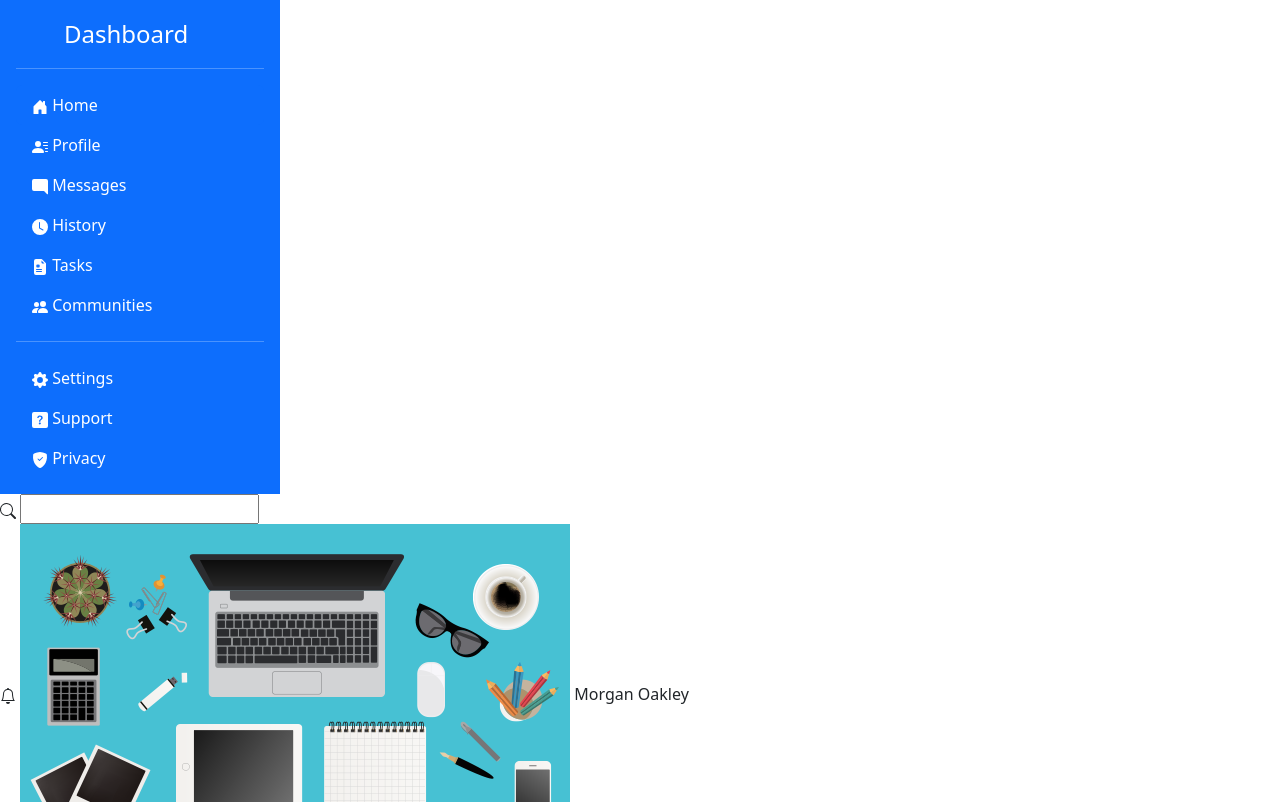
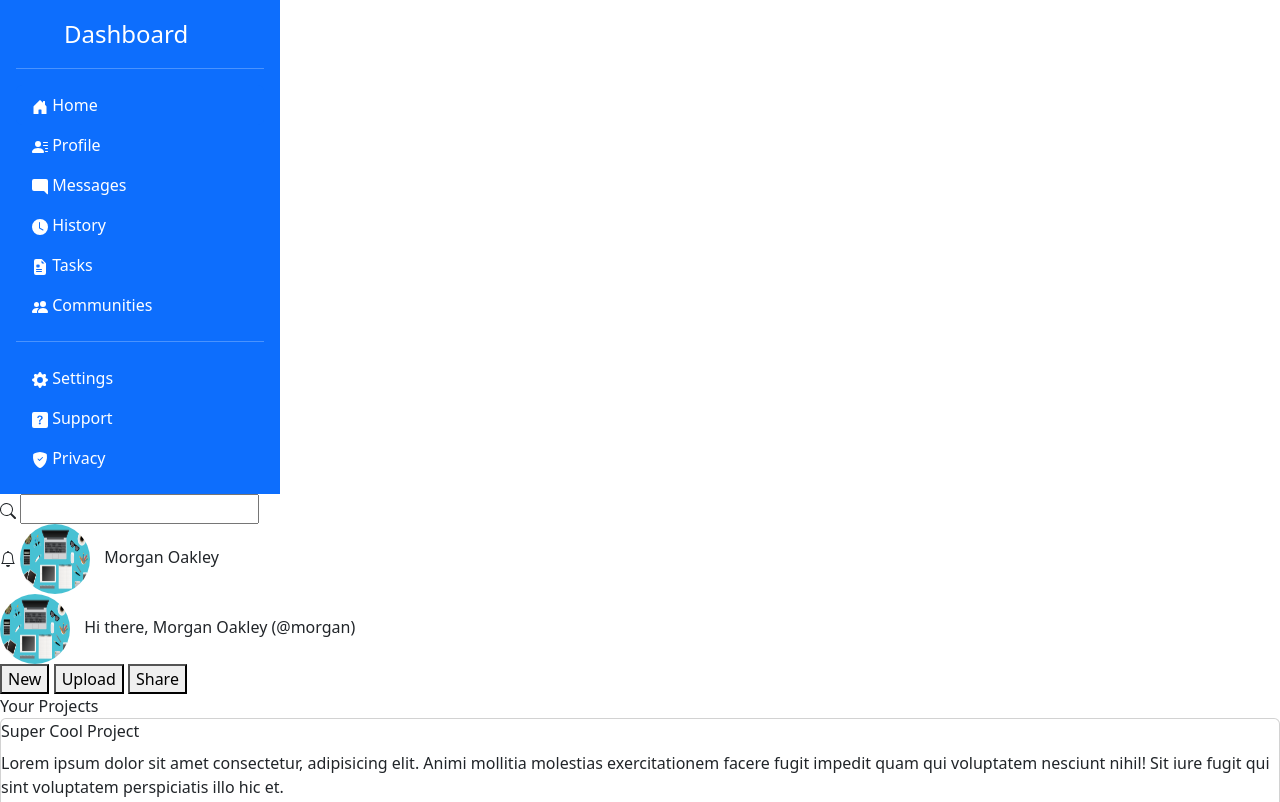
Before and after one commit to kavaini/admin-dashboard, a website: page index.html in a window 1280 px wide. Shown: the top 802 px of the page. Drawn offline with nearby package versions, Linux system fonts and the light colour scheme.

Commit message:
add image style

```diff
--- a/style/style.css
+++ b/style/style.css
@@ -1 +1,7 @@
-/*# sourceMappingURL=style.css.map */
+img {
+  height: 70px;
+  width: 70px;
+  border-radius: 40px;
+  grid-row-start: span 2;
+  margin-right: 10px;
+}
```
